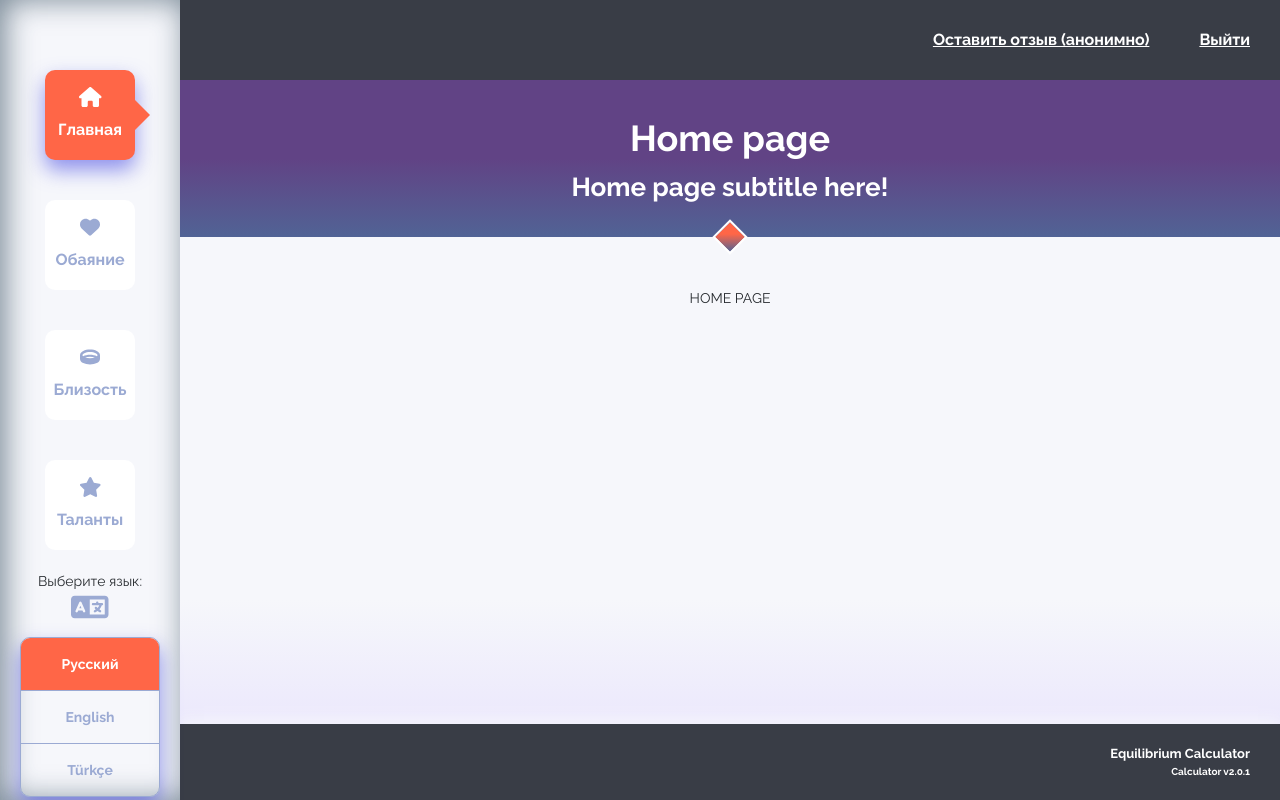
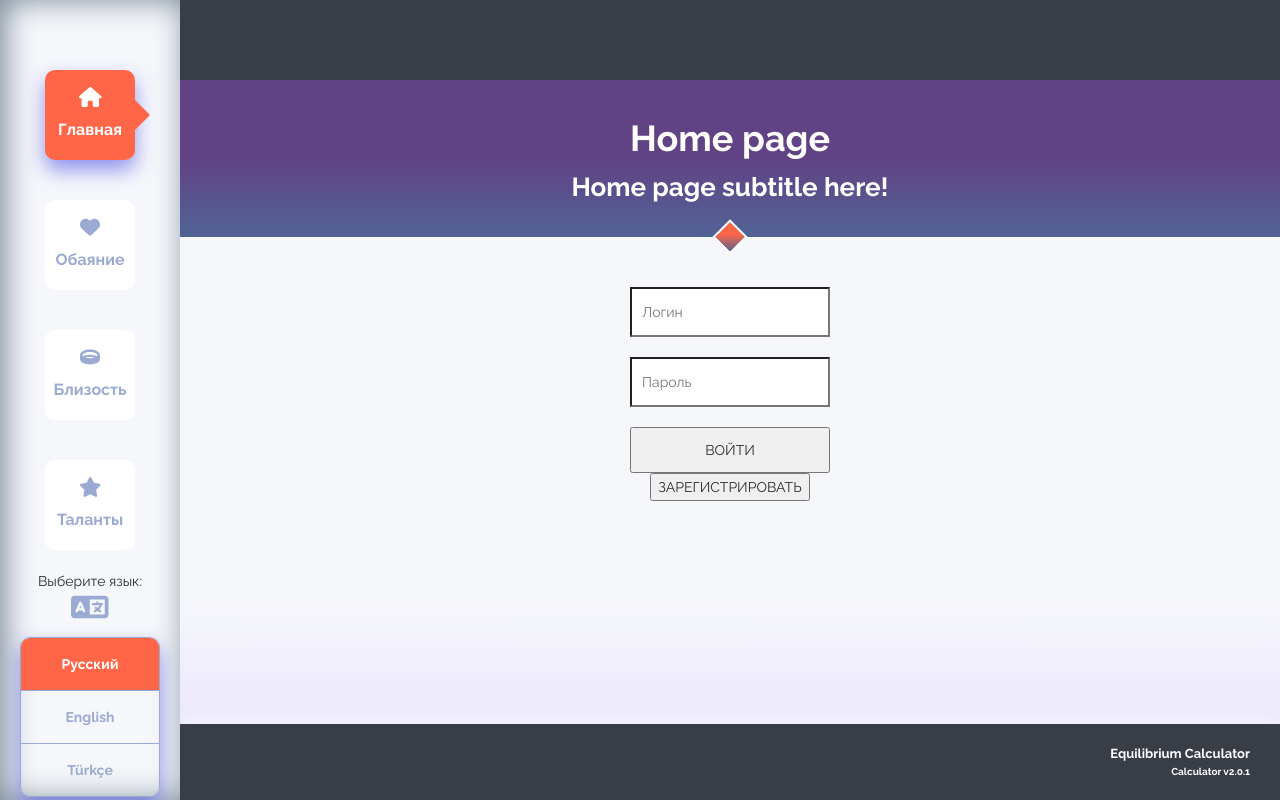
Before and after one commit to NikGlunfront/calculator, a React (Create React App) app: page / in a window 1280 px wide. Built offline with nearby package versions, Linux system fonts and the light colour scheme.

Commit message:
temp commit

```diff
--- /dev/null
+++ b/src/API/AdminService.ts
@@ -0,0 +1,29 @@
+import axios, { AxiosRequestHeaders } from "axios"
+import { AppDispatch } from "../store/store"
+
+interface postData {
+    token: string,
+    errorMessage: string
+}
+
+export const getToken = async () => {
+    try {
+        let data = {userName: "admin", password: "admin"}
+        const response = await axios.post('http://94.137.242.252:7777/Authenticate/authenticate', data)
+
+        localStorage.setItem('token', response.data.token)
+    } catch (error) {
+        console.log('Какая-то ошибка')
+    }
+}
+
+export const getAllTabs = async () => {
+    try {
+        let token = localStorage.getItem('token');
+        const response = await axios.get('http://94.137.242.252:7777/api/GetTextBlocks/GetAllTabs', {headers: {Authorization: token ?? ''}})
+
+        console.log(response.data)
+    } catch (error) {
+        console.log('Какая-то ошибка')
+    }
+}
--- a/src/App.tsx
+++ b/src/App.tsx
@@ -1,4 +1,4 @@
-import React, { FC } from 'react';
+import React, { FC, useEffect } from 'react';
 import AppRouter from './components/AppRouter/AppRouter';
 import Header from './components/Header/Header';
 import './css/App.css';
@@ -8,11 +8,25 @@ import { useAppSelector } from './hooks/redux/redux';
 import Sidebar from './components/Sidebar/Sidebar';
 import { DATA_SIDEBAR } from './data/Sidebar';
 import Footer from './components/Footer/Footer';
+import { useAuthActions } from './hooks/redux/useActions';
 
 const App: FC = () => {
     const {language} = useAppSelector(allStates.languageState)
+    const {auth} = useAppSelector(allStates.authState)
+    const {setIsLogged} = useAuthActions()
     const navData = DATA_LANGUAGES;
     const sideBarUiData = DATA_SIDEBAR;
+
+    useEffect(() => {
+        if (localStorage.getItem('token')) {
+            let token = localStorage.getItem('token')
+            console.log(`Токен уже есть - ${token}`)
+            setIsLogged(true)
+        } else {
+            setIsLogged(false)
+        }
+
+    }, [auth])
 
     return (
         <div className='page-wrapper'>
--- a/src/components/Header/Header.tsx
+++ b/src/components/Header/Header.tsx
@@ -1,5 +1,8 @@
 import React, { FC } from 'react';
+import { useAppSelector } from '../../hooks/redux/redux';
+import { useAuthActions } from '../../hooks/redux/useActions';
 import { IHeaderLink } from '../../modules/IHeaderLink';
+import { allStates } from '../../store/customSelector';
 import Container from '../Container/Container';
 import classes from './Header.module.css';
 import HeaderLink from './HeaderLink';
@@ -9,17 +12,32 @@ interface HeaderProps {
 }
 
 const Header: FC<HeaderProps> = ({links}) => {
+    const {setIsLogged} = useAuthActions()
+    const {auth} = useAppSelector(allStates.authState)
+
+    const logout = (e: React.MouseEvent) => {
+        e.preventDefault()
+        setIsLogged(false)
+    }
 
     return (
         <header className={classes.Header}>
             <Container>
                 <div style={{display: 'flex', justifyContent: 'flex-end'}}>
+                    {auth && <a href='#'>NIKITA</a>}
+                    {auth && <a
+                        onClick={logout}
+                        href="#"
+                    >
+                        Выйти
+                    </a>
+                    }
 
-                    {links.map(link =>
+                    {/* {links.map(link =>
                         <HeaderLink key={link.id} onClick={link.onClick}>
                             {link.text}
                         </HeaderLink>
-                    )}
+                    )} */}
                 </div>
             </Container>
         </header>
--- a/src/hooks/redux/useActions.ts
+++ b/src/hooks/redux/useActions.ts
@@ -1,4 +1,5 @@
 import { bindActionCreators } from "@reduxjs/toolkit"
+import { authSlice } from "../../store/auth/authSlice"
 import { languageSlice } from "../../store/language/languageSlice"
 import { useAppDispatch } from "./redux"
 
@@ -7,3 +8,9 @@ export const useLanguageActions = () => {
     const actions = languageSlice.actions
     return bindActionCreators(actions, dispatch)
 }
+
+export const useAuthActions = () => {
+    const dispatch = useAppDispatch()
+    const actions = authSlice.actions
+    return bindActionCreators(actions, dispatch)
+}
--- a/src/pages/Home.tsx
+++ b/src/pages/Home.tsx
@@ -1,10 +1,30 @@
-import React, { FC } from 'react';
+import React, { FC, useState } from 'react';
+import { getAllTabs, getToken } from '../API/AdminService';
 import Section from '../components/Section/Section';
 import SectionBody from '../components/Section/SectionBody';
 import SectionSubtitle from '../components/Section/SectionSubtitle';
 import SectionTitle from '../components/Section/SectionTitle';
 
 const Home: FC = () => {
+
+    const [inputName, setInputName] = useState<string>('');
+    const [inputPasswd, setInputPasswd] = useState<string>('');
+
+    const onNameChange = (e: React.ChangeEvent<HTMLInputElement>) => {
+        setInputName(e.target.value)
+    }
+
+
+
+    const onPasswdChange = (e: React.ChangeEvent<HTMLInputElement>) => {
+        setInputPasswd(e.target.value)
+    }
+
+    const handleSubmit = (e: React.SyntheticEvent) => {
+        e.preventDefault()
+        getToken()
+    }
+
     return (
         <main className="main">
             <Section isFirst={true}>
@@ -13,7 +33,31 @@ const Home: FC = () => {
             </Section>
             <Section>
                 <SectionBody>
-                    HOME PAGE
+                    <form
+                        style={{display: 'flex', flexDirection: 'column'}}
+                        onSubmit={handleSubmit}
+                        action="submit"
+                    >
+                        <input
+                            onChange={onNameChange}
+                            name='login'
+                            style={{marginBottom: '20px', width: '200px', height: '50px', padding: '10px'}}
+                            type="text"
+                            placeholder='Логин'
+                            autoComplete='off'
+                        />
+                        <input
+                            onChange={onPasswdChange}
+                            style={{marginBottom: '20px', width: '200px', height: '50px', padding: '10px'}}
+                            name='passwd'
+                            type="text"
+                            placeholder='Пароль'
+                            autoComplete='off'
+                        />
+
+                        <button style={{padding: '10px', cursor: 'pointer'}}>ВОЙТИ</button>
+                    </form>
+                    <button onClick={() => {getAllTabs()}}>ЗАРЕГИСТРИРОВАТЬ</button>
                 </SectionBody>
             </Section>
         </main>
--- /dev/null
+++ b/src/store/auth/authSlice.tsx
@@ -0,0 +1,21 @@
+import { createSlice, PayloadAction } from "@reduxjs/toolkit"
+
+export interface AuthState {
+    auth: boolean,
+}
+
+const initialState: AuthState = {
+    auth: true
+}
+
+export const authSlice = createSlice({
+    name: 'auth',
+    initialState: initialState,
+    reducers: {
+        setIsLogged: (state, action: PayloadAction<boolean>) => {
+            state.auth = action.payload
+        }
+    }
+})
+
+export default authSlice.reducer;
--- a/src/store/customSelector.ts
+++ b/src/store/customSelector.ts
@@ -1,7 +1,9 @@
 import { RootState } from "./store"
 
 const languageState = (state: RootState) => state.languageReducer;
+const authState = (state: RootState) => state.authReducer;
 
 export const allStates = {
     languageState,
+    authState,
 }
--- a/src/store/store.ts
+++ b/src/store/store.ts
@@ -1,8 +1,10 @@
 import { combineReducers, configureStore } from "@reduxjs/toolkit"
-import languageReducer from './language/languageSlice'
+import languageReducer from './language/languageSlice';
+import authReducer from './auth/authSlice';
 
 const rootReducer = combineReducers({
     languageReducer,
+    authReducer,
 })
 
 export const setupStore = () => {
```
Also changed, not shown: 1 other file (tests, documents, lock files or other folders).
